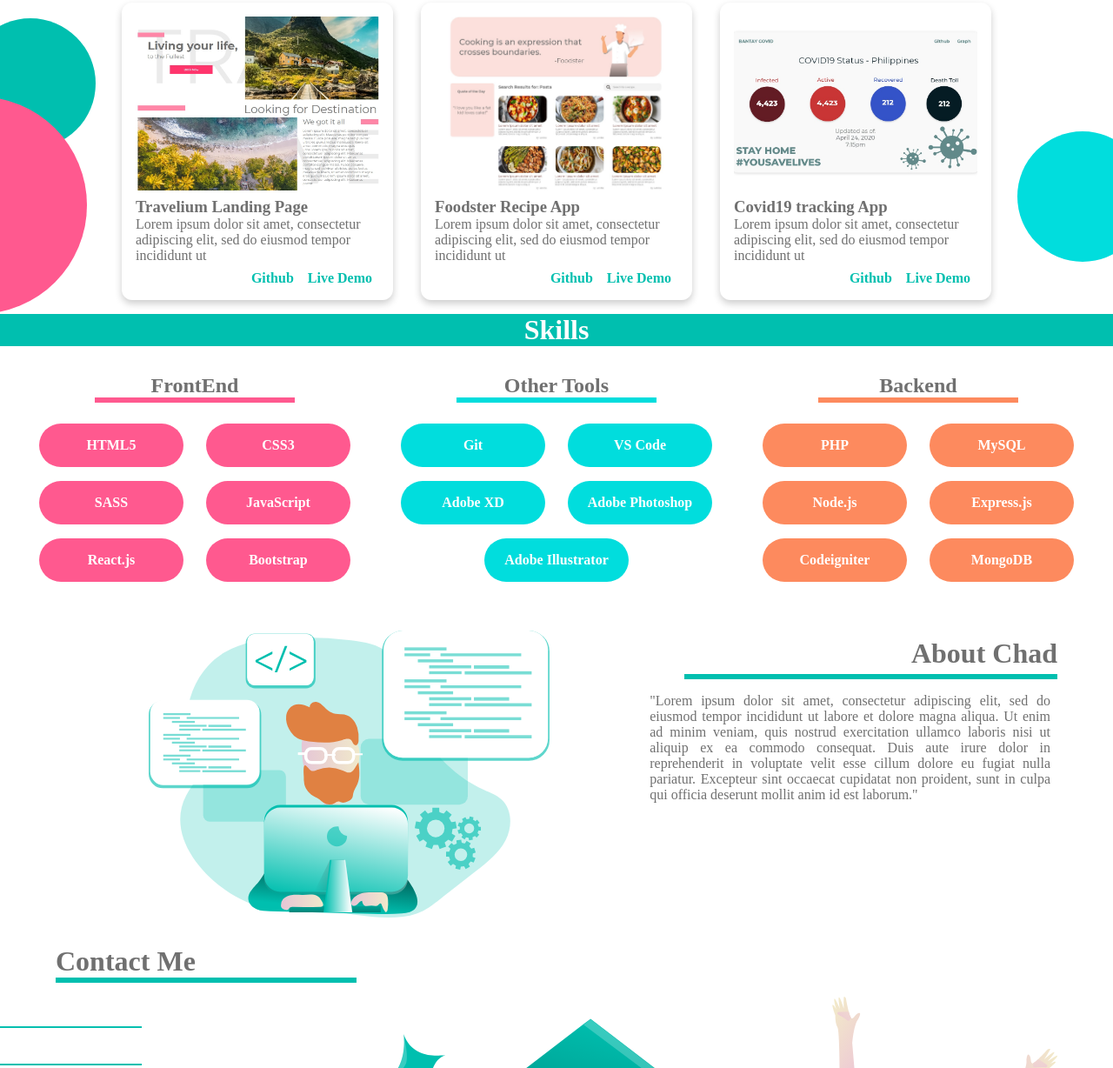
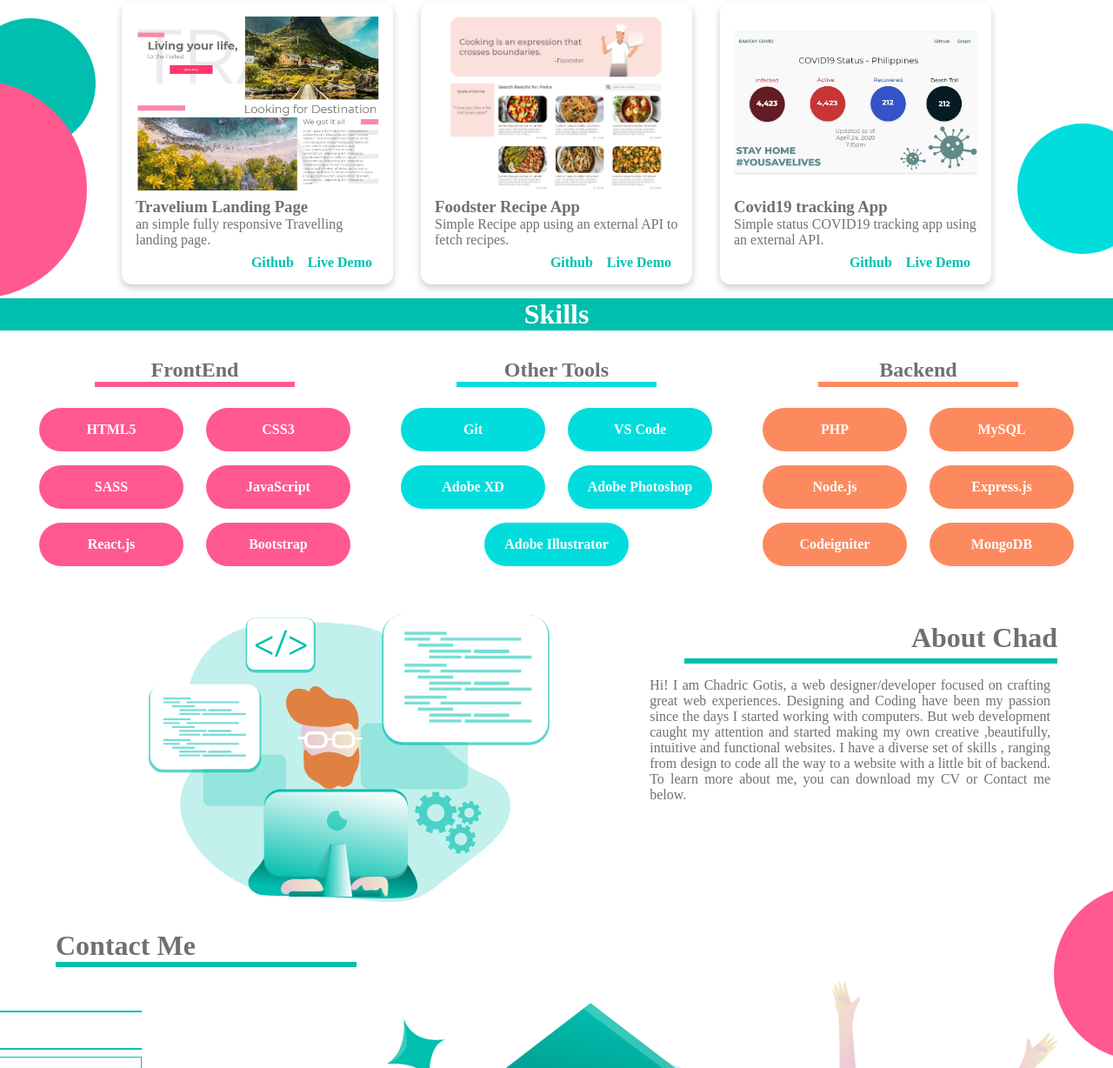
Before and after one commit to chadgotis/cmgotis, a website: page index.html in a window 1280 px wide. Shown: the part 759-1987 px from the top of the page at 87% size. Drawn offline with nearby package versions, Linux system fonts and the light colour scheme.

Commit message:
Finalizing

```diff
--- a/css/main.scss
+++ b/css/main.scss
@@ -101,6 +101,7 @@ header {
     height: 400px;
     // margin-top: 2rem;
     height: 700px;
+    position: relative;
   }
   .circle {
     width: 150px;
@@ -408,6 +409,7 @@ header {
     margin: 1rem;
     width: 90%;
     margin: auto;
+    position: relative;
   }
   .show-mobile {
     text-align: center;
@@ -490,6 +492,7 @@ header {
   @include media(">tablet") {
     width: 90%;
     margin: auto;
+    position: relative;
   }
   h1 {
     text-align: center;
@@ -583,11 +586,19 @@ footer {
 
   @include media(">tablet") {
     margin-top: 1rem;
+    flex-direction: row-reverse;
+    justify-content: center;
+    position: relative;
   }
 
   ul {
     display: flex;
     justify-content: center;
+    @include media(">tablet") {
+      position: absolute;
+      right: 12px;
+      top: 10%;
+    }
     li {
       list-style-type: none;
       margin: 0.6rem;
@@ -706,7 +717,17 @@ footer {
 }
 
 // circles
-@include media(">=custom1", "<=tablet") {
+@include media(">tablet") {
+  .about-c {
+    width: 200px;
+    height: 200px;
+    border-radius: 50%;
+    position: absolute;
+    background: $pink;
+    z-index: -1;
+    right: -180px;
+    bottom: -150px;
+  }
 }
 .line123 {
   @include media(">=custom1", "<=tablet") {
@@ -739,3 +760,14 @@ footer {
     z-index: -1;
   }
 }
+.circle-d2 {
+  @include media(">tablet") {
+    width: 120px;
+    height: 120px;
+    position: absolute;
+    background: $orange;
+    top: 65px;
+    right: 350px;
+    transform: rotate(30deg);
+  }
+}
--- a/index.html
+++ b/index.html
@@ -83,8 +83,7 @@
             <div class="card-content">
               <h3>Travelium Landing Page</h3>
               <p>
-                Lorem ipsum dolor sit amet, consectetur adipiscing elit, sed do
-                eiusmod tempor incididunt ut
+                an simple fully responsive Travelling landing page.
               </p>
             </div>
             <div class="card-links">
@@ -115,8 +114,7 @@
             <div class="card-content">
               <h3>Foodster Recipe App</h3>
               <p>
-                Lorem ipsum dolor sit amet, consectetur adipiscing elit, sed do
-                eiusmod tempor incididunt ut
+                Simple Recipe app using an external API to fetch recipes.
               </p>
             </div>
             <div class="card-links">
@@ -147,8 +145,7 @@
             <div class="card-content">
               <h3>Covid19 tracking App</h3>
               <p>
-                Lorem ipsum dolor sit amet, consectetur adipiscing elit, sed do
-                eiusmod tempor incididunt ut
+                Simple status COVID19 tracking app using an external API.
               </p>
             </div>
             <div class="card-links">
@@ -219,6 +216,7 @@
       <!-- skills -->
       <!-- about -->
       <div id="about" class="about">
+        <div class="about-c"></div>
         <h1 class="show-mobile">About Chad</h1>
         <div class="about-chad">
           <div class="line"></div>
@@ -233,13 +231,14 @@
               <h1 class="show-desktop">About Chad</h1>
               <div class="line123"></div>
               <p>
-                "Lorem ipsum dolor sit amet, consectetur adipiscing elit, sed do
-                eiusmod tempor incididunt ut labore et dolore magna aliqua. Ut
-                enim ad minim veniam, quis nostrud exercitation ullamco laboris
-                nisi ut aliquip ex ea commodo consequat. Duis aute irure dolor
-                in reprehenderit in voluptate velit esse cillum dolore eu fugiat
-                nulla pariatur. Excepteur sint occaecat cupidatat non proident,
-                sunt in culpa qui officia deserunt mollit anim id est laborum."
+                Hi! I am Chadric Gotis, a web designer/developer focused on
+                crafting great web experiences. Designing and Coding have been
+                my passion since the days I started working with computers. But
+                web development caught my attention and started making my own
+                creative ,beautifully, intuitive and functional websites. I have
+                a diverse set of skills , ranging from design to code all the
+                way to a website with a little bit of backend. To learn more
+                about me, you can download my CV or Contact me below.
               </p>
             </div>
           </div>
@@ -286,7 +285,7 @@
             <li><a href="#">Instagram</a></li>
           </ul>
         </div>
-        <p>&copy 2020</p>
+        <p>CMgotis &copy 2020</p>
       </footer>
       <!-- footer -->
     </div>
```
Also changed, not shown: css/main.css, 1 other file.
